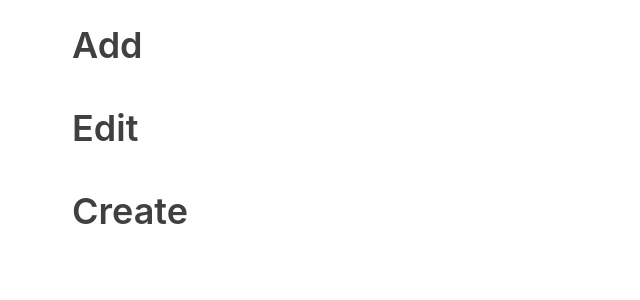
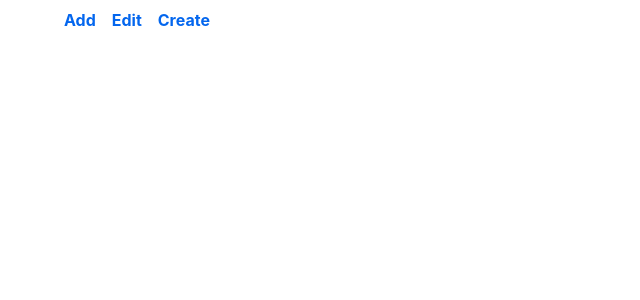
Before and after one commit to dmmanhardt/FoodListProgram, a React (Create React App) app in the folder food-prep-helper/: page / in a window 1280 px wide. Shown: the top 300 px of the page, without its empty margins (0-640 px from the left). Built offline with nearby package versions, Linux system fonts and the light colour scheme.

Commit message:
worked on getting options to work

```diff
--- a/food-prep-helper/src/Options.js
+++ b/food-prep-helper/src/Options.js
@@ -4,12 +4,18 @@ import React, { Component } from 'react';
 // prop to a DOM's component onClick event
 
 class NavigationOptions extends Component {
+    handleClick = () => {
+        console.log(this.props);
+    }
+
     render () {
         const { navigationOptions } = this.props;
-
         const options = navigationOptions.map((option, index) => {
             return (
-                <h1 className={index} onClick={this.props.onClick}>{option}</h1>
+                // add href link to component with the option name?
+                <th>
+                    <a value={option} onClick={this.handleClick}>{option}</a>
+                </th>
             );
         });
 
@@ -24,9 +30,9 @@ class Options extends Component {
         const { navigationOptions } = this.props;
 
         return (
-            <div className="container">
+            <table>
                 <NavigationOptions navigationOptions={navigationOptions} />
-            </div>
+            </table>
         );
     }
 }
```
